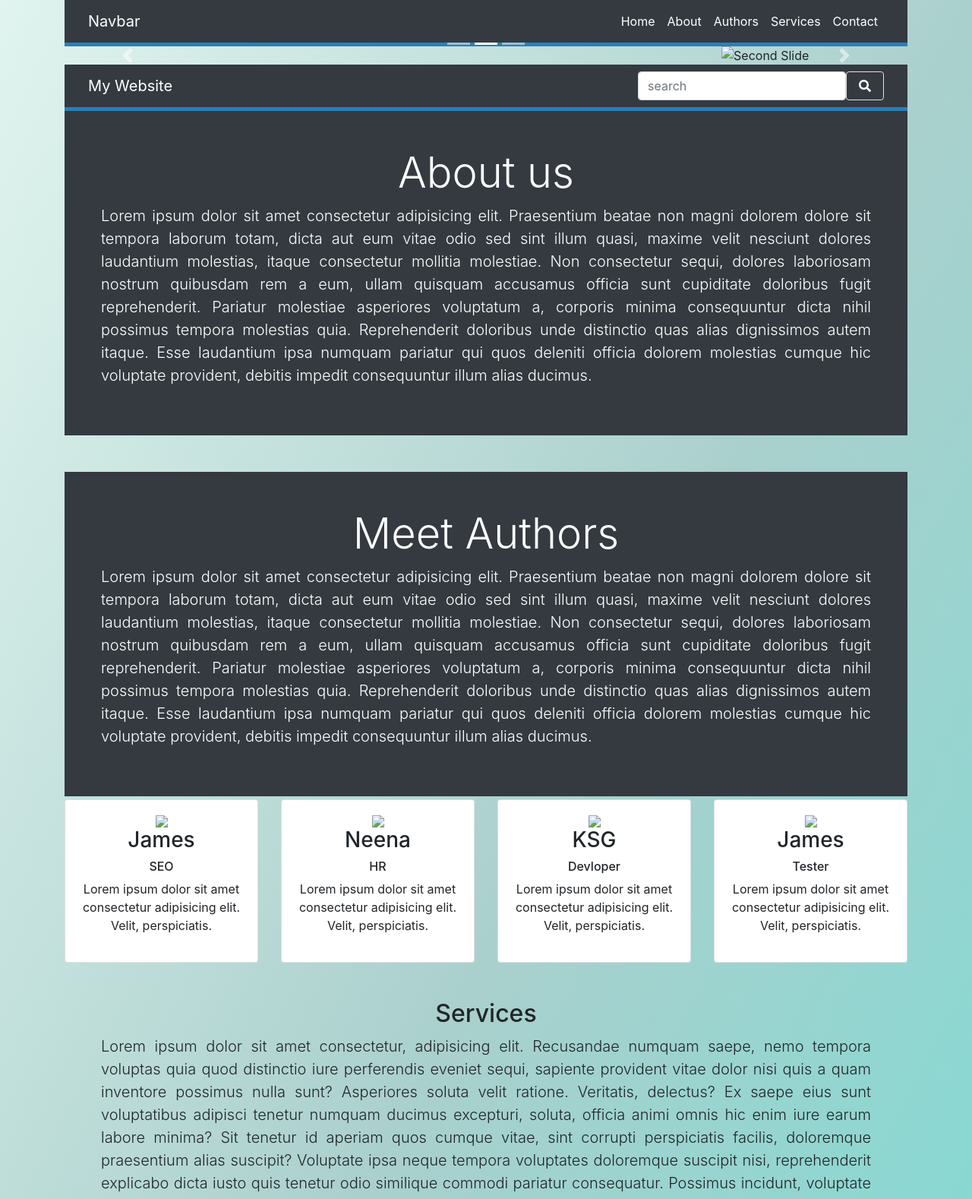
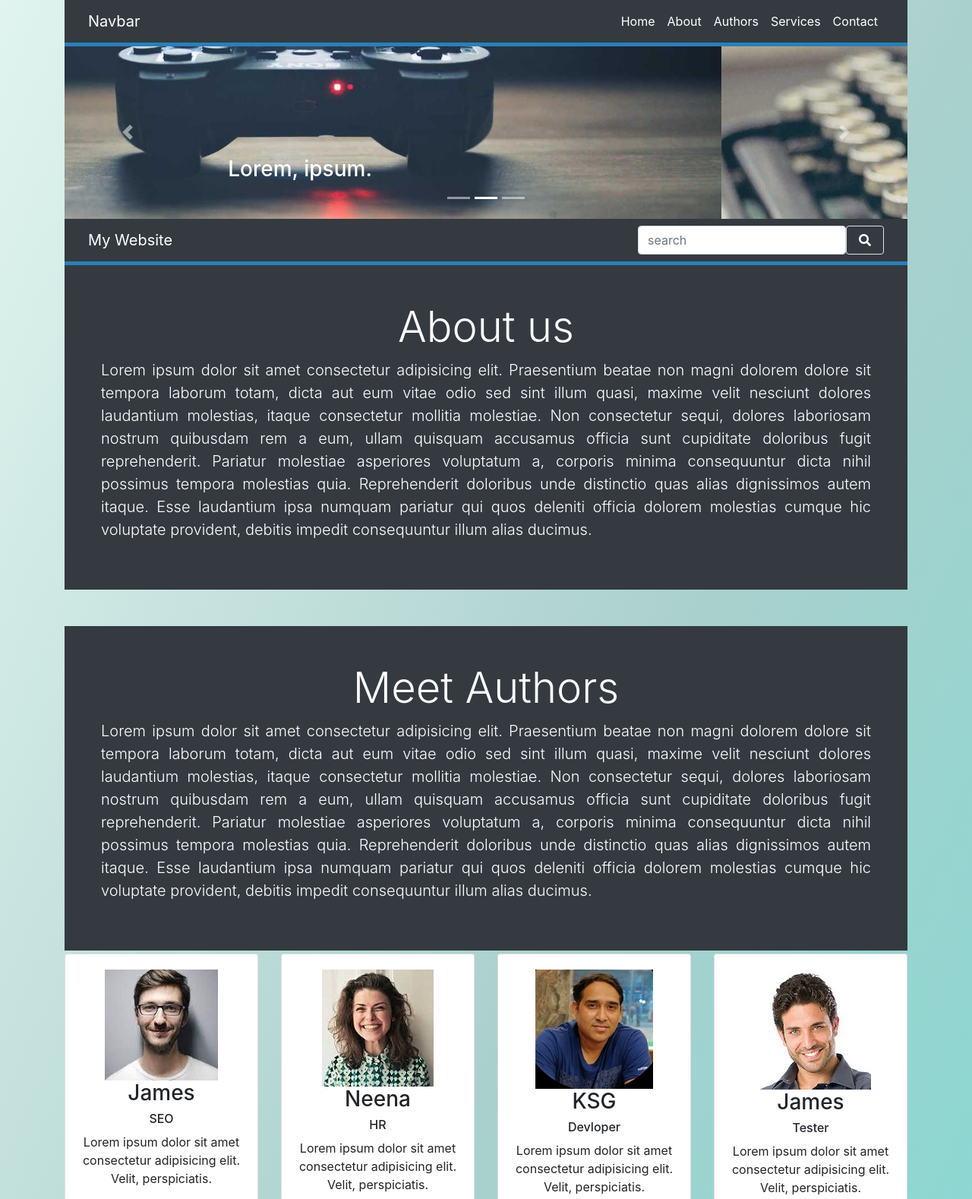
Before and after one commit to luckyverma09/IkigaiMidSemExam, a plain HTML site: page index.html in a window 1280 px wide. Shown: the top 1578 px of the page at 76% size. Drawn offline with nearby package versions, Linux system fonts and the light colour scheme.

Commit message:
Update index.html

```diff
--- a/index.html
+++ b/index.html
@@ -65,7 +65,7 @@
           <div class="carousel-item active">
             <img
               class="d-block img-fluid"
-              src="./images/img1.png"
+              src="img1.png"
               alt="First Slide"
             />
             <div class="carousel-caption">
@@ -75,7 +75,7 @@
           <div class="carousel-item">
             <img
               class="d-block img-fluid"
-              src="./images/img2.png"
+              src="img2.png"
               alt="Second Slide"
             />
             <div class="carousel-caption">
@@ -85,7 +85,7 @@
           <div class="carousel-item">
             <img
               class="d-block img-fluid"
-              src="./images/img3.png"
+              src="img3.png"
               alt="Third Slide"
             />
             <div class="carousel-caption">
@@ -184,7 +184,7 @@
           <div class="col-md-6 col-lg-3">
             <div class="card text-center">
               <div class="card-body">
-                <img src="./images/p1.jpeg" />
+                <img src="p1.jpeg" />
                 <h3>James</h3>
                 <h6>SEO</h6>
                 <p>
@@ -197,7 +197,7 @@
           <div class="col-md-6 col-lg-3">
             <div class="card text-center">
               <div class="card-body">
-                <img src="./images/p2.jpeg" />
+                <img src="p2.jpeg" />
                 <h3>Neena</h3>
                 <h6>HR</h6>
                 <p>
@@ -210,7 +210,7 @@
           <div class="col-md-6 col-lg-3">
             <div class="card text-center">
               <div class="card-body">
-                <img src="./images/p3.jpeg" />
+                <img src="p3.jpeg" />
                 <h3>KSG</h3>
                 <h6>Devloper</h6>
                 <p>
@@ -223,7 +223,7 @@
           <div class="col-md-6 col-lg-3">
             <div class="card text-center">
               <div class="card-body">
-                <img src="./images/p4.jpeg" />
+                <img src="p4.jpeg" />
                 <h3>James</h3>
                 <h6>Tester</h6>
                 <p>
```
